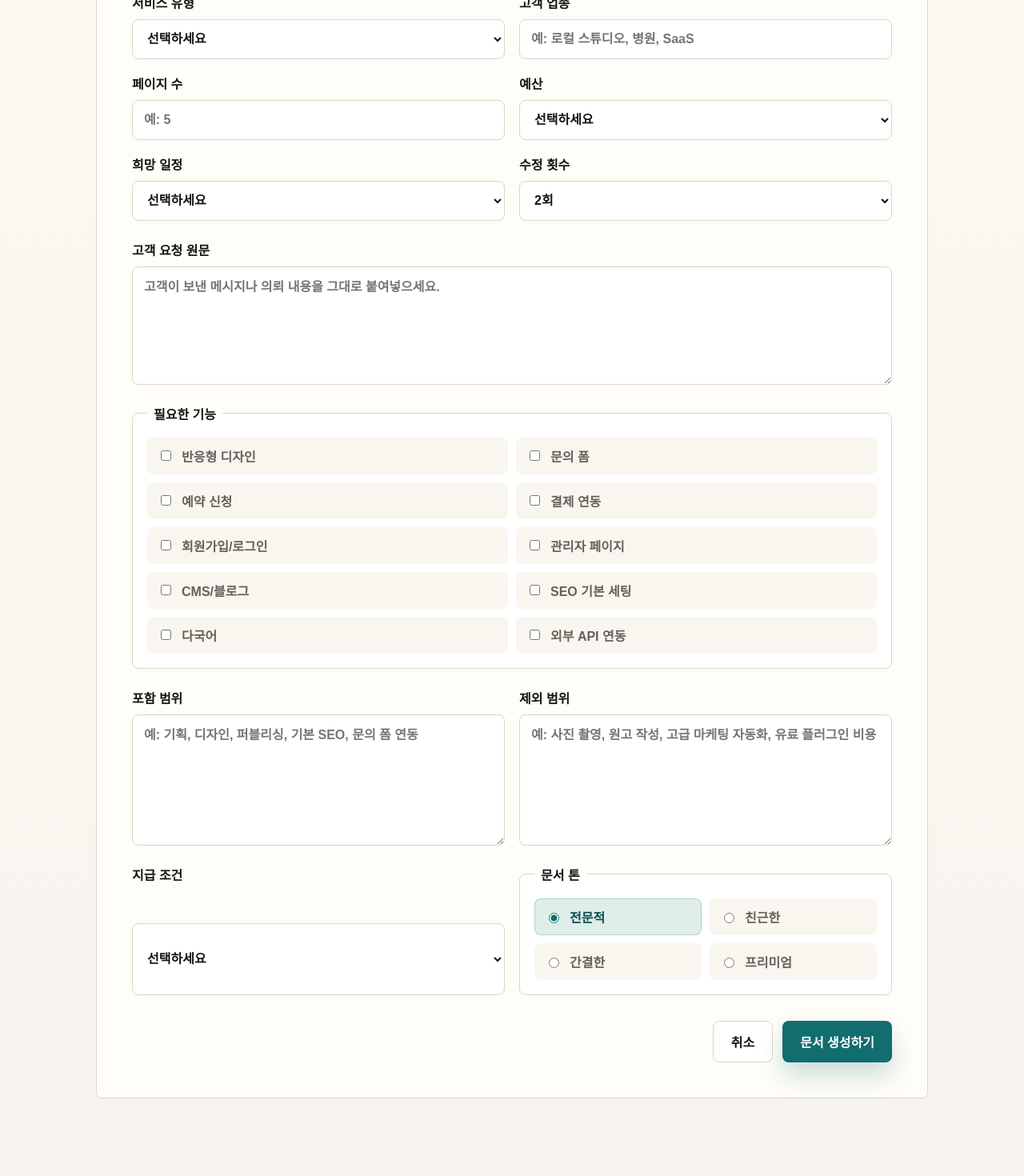
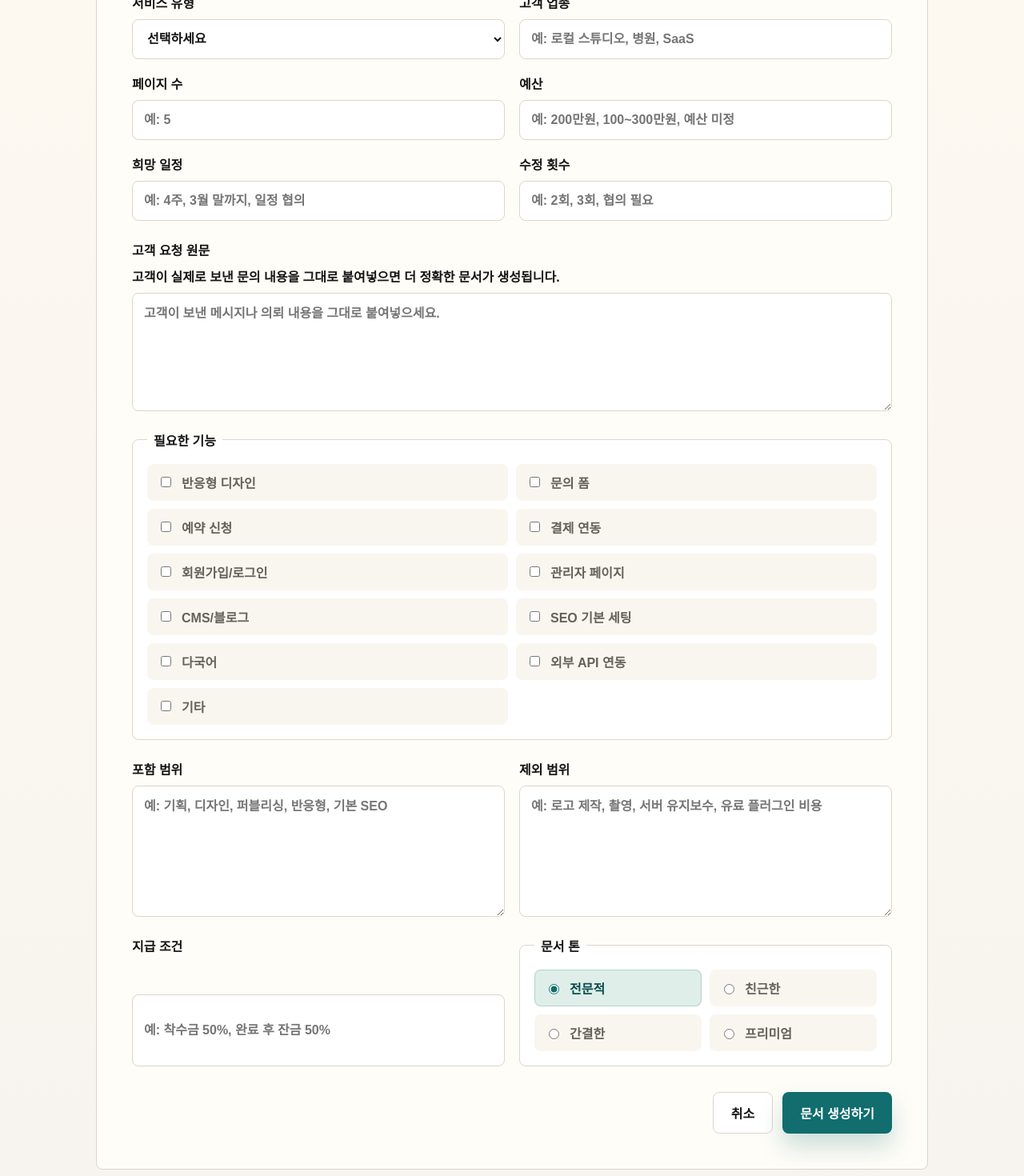
Before and after one commit to a01040042118-png/gyeonjeokfit-mvp, a Next.js app: page /form in a window 1280 px wide. Shown: the part 480-1950 px from the top of the page at 80% size. Before the commit the page ends 1893 px from the top, so only its background shows below. Built offline with nearby package versions, Linux system fonts and the light colour scheme.

Commit message:
Improve form custom input UX

```diff
--- a/app/form/FormClient.tsx
+++ b/app/form/FormClient.tsx
@@ -11,10 +11,11 @@ import {
 const serviceTypes = [
   "브랜드 웹사이트",
   "랜딩페이지",
-  "예약/문의형 웹사이트",
   "쇼핑몰",
-  "포트폴리오",
-  "기존 사이트 리뉴얼",
+  "예약 사이트",
+  "포트폴리오 사이트",
+  "블로그/CMS",
+  "기타",
 ];
 
 const featureOptions = [
@@ -28,6 +29,7 @@ const featureOptions = [
   "SEO 기본 세팅",
   "다국어",
   "외부 API 연동",
+  "기타",
 ];
 
 const documentTones = [
@@ -58,15 +60,33 @@ function formValue(formData: FormData, name: string) {
   return typeof value === "string" ? value.trim() : "";
 }
 
+function selectedFeatures(formData: FormData) {
+  const customFeatures = formValue(formData, "customFeatures");
+  const checkedFeatures = formData
+    .getAll("requiredFeatures")
+    .filter((value): value is string => typeof value === "string" && value.trim() !== "")
+    .filter((feature) => feature !== "기타");
+
+  if (customFeatures) {
+    checkedFeatures.push(customFeatures);
+  }
+
+  return checkedFeatures;
+}
+
 function buildPayload(formData: FormData): GenerateDocumentsRequest {
+  const serviceType = formValue(formData, "serviceType");
+  const customServiceType = formValue(formData, "customServiceType");
+  const customFeatures = formValue(formData, "customFeatures");
+
   return {
-    serviceType: formValue(formData, "serviceType"),
+    serviceType: customServiceType || serviceType,
+    customServiceType,
     clientIndustry: formValue(formData, "clientIndustry"),
     requestText: formValue(formData, "requestText"),
     pageCount: formValue(formData, "pageCount"),
-    requiredFeatures: formData
-      .getAll("requiredFeatures")
-      .filter((value): value is string => typeof value === "string" && value.trim() !== ""),
+    requiredFeatures: selectedFeatures(formData),
+    customFeatures,
     budget: formValue(formData, "budget"),
     timeline: formValue(formData, "timeline"),
     includedScope: formValue(formData, "includedScope"),
@@ -80,23 +100,10 @@ function buildPayload(formData: FormData): GenerateDocumentsRequest {
 function findMissingFields(payload: GenerateDocumentsRequest) {
   const missing = [
     ["서비스 유형", payload.serviceType],
-    ["고객 업종", payload.clientIndustry],
     ["고객 요청 원문", payload.requestText],
-    ["페이지 수", payload.pageCount],
-    ["예산", payload.budget],
-    ["희망 일정", payload.timeline],
-    ["포함 범위", payload.includedScope],
-    ["제외 범위", payload.excludedScope],
-    ["수정 횟수", payload.revisionCount],
-    ["지급 조건", payload.paymentTerms],
-    ["문서 톤", payload.tone],
   ]
     .filter(([, value]) => !value)
     .map(([label]) => label);
-
-  if (payload.requiredFeatures.length === 0) {
-    missing.push("필요한 기능");
-  }
 
   return missing;
 }
@@ -105,6 +112,8 @@ export default function FormClient({ orderId }: FormClientProps) {
   const router = useRouter();
   const [isGenerating, setIsGenerating] = useState(false);
   const [errorMessage, setErrorMessage] = useState("");
+  const [selectedServiceType, setSelectedServiceType] = useState("");
+  const [isCustomFeatureChecked, setIsCustomFeatureChecked] = useState(false);
 
   const orderNotice = useMemo(() => {
     if (!orderId) {
@@ -179,7 +188,12 @@ export default function FormClient({ orderId }: FormClientProps) {
           <div className="form-grid">
             <label className="field">
               서비스 유형
-              <select name="serviceType" required defaultValue="">
+              <select
+                name="serviceType"
+                required
+                value={selectedServiceType}
+                onChange={(event) => setSelectedServiceType(event.target.value)}
+              >
                 <option value="" disabled>
                   선택하세요
                 </option>
@@ -191,12 +205,21 @@ export default function FormClient({ orderId }: FormClientProps) {
               </select>
             </label>
 
+            {selectedServiceType === "기타" ? (
+              <label className="field">
+                서비스 유형 직접 입력
+                <input
+                  name="customServiceType"
+                  placeholder="예: 회사 홈페이지 제작"
+                />
+              </label>
+            ) : null}
+
             <label className="field">
               고객 업종
               <input
                 name="clientIndustry"
                 placeholder="예: 로컬 스튜디오, 병원, SaaS"
-                required
               />
             </label>
 
@@ -207,52 +230,30 @@ export default function FormClient({ orderId }: FormClientProps) {
                 inputMode="numeric"
                 pattern="[0-9]*"
                 placeholder="예: 5"
-                required
               />
             </label>
 
             <label className="field">
               예산
-              <select name="budget" required defaultValue="">
-                <option value="" disabled>
-                  선택하세요
-                </option>
-                <option value="100만원 미만">100만원 미만</option>
-                <option value="100만원-300만원">100만원-300만원</option>
-                <option value="300만원-500만원">300만원-500만원</option>
-                <option value="500만원-1,000만원">500만원-1,000만원</option>
-                <option value="1,000만원 이상">1,000만원 이상</option>
-                <option value="협의 필요">협의 필요</option>
-              </select>
+              <input name="budget" placeholder="예: 200만원, 100~300만원, 예산 미정" />
             </label>
 
             <label className="field">
               희망 일정
-              <select name="timeline" required defaultValue="">
-                <option value="" disabled>
-                  선택하세요
-                </option>
-                <option value="2주 이내">2주 이내</option>
-                <option value="3-4주">3-4주</option>
-                <option value="1-2개월">1-2개월</option>
-                <option value="2개월 이상">2개월 이상</option>
-                <option value="협의 필요">협의 필요</option>
-              </select>
+              <input name="timeline" placeholder="예: 4주, 3월 말까지, 일정 협의" />
             </label>
 
             <label className="field">
               수정 횟수
-              <select name="revisionCount" required defaultValue="2회">
-                <option value="1회">1회</option>
-                <option value="2회">2회</option>
-                <option value="3회">3회</option>
-                <option value="협의 필요">협의 필요</option>
-              </select>
+              <input name="revisionCount" placeholder="예: 2회, 3회, 협의 필요" />
             </label>
           </div>
 
           <label className="field field-full">
             고객 요청 원문
+            <span className="field-hint">
+              고객이 실제로 보낸 문의 내용을 그대로 붙여넣으면 더 정확한 문서가 생성됩니다.
+            </span>
             <textarea
               name="requestText"
               placeholder="고객이 보낸 메시지나 의뢰 내용을 그대로 붙여넣으세요."
@@ -265,11 +266,29 @@ export default function FormClient({ orderId }: FormClientProps) {
             <div className="checkbox-grid">
               {featureOptions.map((feature) => (
                 <label key={feature} className="check-option">
-                  <input name="requiredFeatures" type="checkbox" value={feature} />
+                  <input
+                    name="requiredFeatures"
+                    type="checkbox"
+                    value={feature}
+                    onChange={
+                      feature === "기타"
+                        ? (event) => setIsCustomFeatureChecked(event.target.checked)
+                        : undefined
+                    }
+                  />
                   <span>{feature}</span>
                 </label>
               ))}
             </div>
+            {isCustomFeatureChecked ? (
+              <label className="field custom-feature-field">
+                필요한 기능 직접 입력
+                <textarea
+                  name="customFeatures"
+                  placeholder="예: 제품 카탈로그, 다운로드 자료실, 시공 사례 페이지, 관리자 공지 등록 기능"
+                />
+              </label>
+            ) : null}
           </fieldset>
 
           <div className="form-grid">
@@ -277,8 +296,7 @@ export default function FormClient({ orderId }: FormClientProps) {
               포함 범위
               <textarea
                 name="includedScope"
-                placeholder="예: 기획, 디자인, 퍼블리싱, 기본 SEO, 문의 폼 연동"
-                required
+                placeholder="예: 기획, 디자인, 퍼블리싱, 반응형, 기본 SEO"
               />
             </label>
 
@@ -286,8 +304,7 @@ export default function FormClient({ orderId }: FormClientProps) {
               제외 범위
               <textarea
                 name="excludedScope"
-                placeholder="예: 사진 촬영, 원고 작성, 고급 마케팅 자동화, 유료 플러그인 비용"
-                required
+                placeholder="예: 로고 제작, 촬영, 서버 유지보수, 유료 플러그인 비용"
               />
             </label>
           </div>
@@ -295,20 +312,10 @@ export default function FormClient({ orderId }: FormClientProps) {
           <div className="form-grid">
             <label className="field">
               지급 조건
-              <select name="paymentTerms" required defaultValue="">
-                <option value="" disabled>
-                  선택하세요
-                </option>
-                <option value="계약금 50% / 잔금 50%">
-                  계약금 50% / 잔금 50%
-                </option>
-                <option value="착수금 30% / 중도금 40% / 잔금 30%">
-                  착수금 30% / 중도금 40% / 잔금 30%
-                </option>
-                <option value="선결제 100%">선결제 100%</option>
-                <option value="월 단위 분할 지급">월 단위 분할 지급</option>
-                <option value="협의 필요">협의 필요</option>
-              </select>
+              <input
+                name="paymentTerms"
+                placeholder="예: 착수금 50%, 완료 후 잔금 50%"
+              />
             </label>
 
             <fieldset className="field-group tone-group">
```
